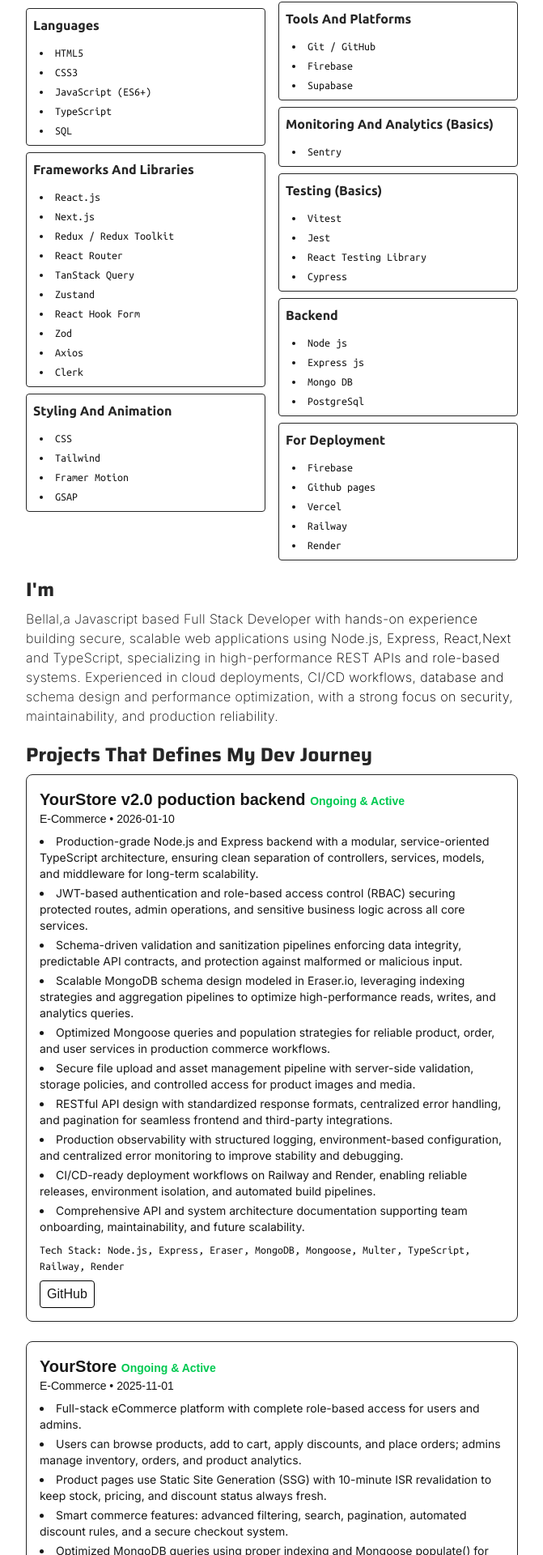
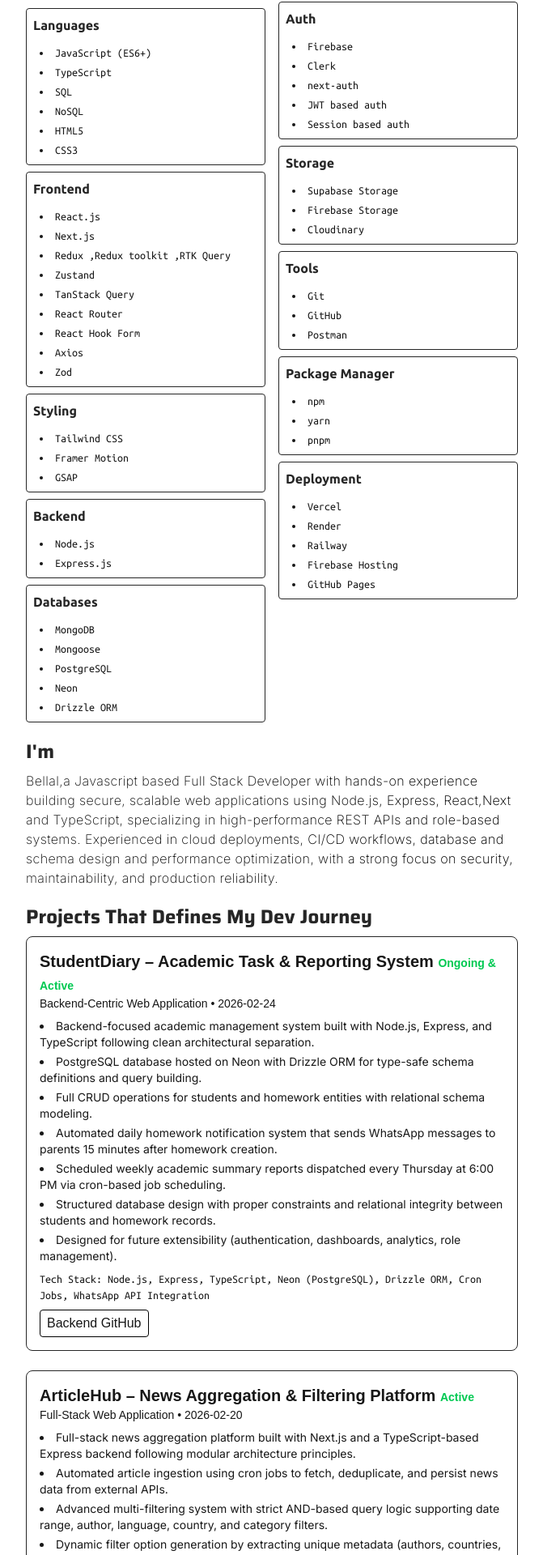
Before and after one commit to ak0384221/bellal-portfolio, a Next.js app: page / in a window 1280 px wide. Shown: the part 194-2114 px from the top of the page at 81% size, without its empty margins (304-975 px from the left). Built offline with nearby package versions, Linux system fonts and the light colour scheme.

Commit message:
updated data

```diff
--- a/app/data.js
+++ b/app/data.js
@@ -1,37 +1,120 @@
 const frontendTech = {
-  languages: ["HTML5", "CSS3", "JavaScript (ES6+)", "TypeScript", "SQL"],
+  languages: [
+    "JavaScript (ES6+)",
+    "TypeScript",
+    "SQL",
+    "NoSQL",
+    "HTML5",
+    "CSS3",
+  ],
 
-  ["frameworks And Libraries"]: [
+  frontend: [
     "React.js",
     "Next.js",
-    "Redux / Redux Toolkit",
+    "Redux ,Redux toolkit ,RTK Query",
+    "Zustand",
+    "TanStack Query",
     "React Router",
-    "TanStack Query",
-    "Zustand",
     "React Hook Form",
+    "Axios",
     "Zod",
-    "Axios",
-    "Clerk",
   ],
 
-  ["styling And Animation"]: ["CSS", "Tailwind", "Framer Motion", "GSAP"],
+  styling: ["Tailwind CSS", "Framer Motion", "GSAP"],
 
-  ["tools And Platforms"]: ["Git / GitHub", "Firebase", "Supabase"],
+  backend: ["Node.js", "Express.js"],
 
-  ["monitoring And Analytics (basics)"]: ["Sentry"],
+  databases: ["MongoDB", "Mongoose", "PostgreSQL", "Neon", "Drizzle ORM"],
 
-  ["testing (basics)"]: ["Vitest", "Jest", "React Testing Library", "Cypress"],
-  ["backend"]: ["Node js", "Express js", "Mongo DB", "PostgreSql"],
-  ["For deployment"]: [
+  auth: [
     "Firebase",
-    "Github pages",
+    "Clerk",
+    "next-auth",
+    "JWT based auth",
+    "Session based auth",
+  ],
+
+  storage: ["Supabase Storage", "Firebase Storage", "Cloudinary"],
+
+  tools: ["Git", "GitHub", "Postman"],
+  " Package Manager": ["npm", "yarn", "pnpm"],
+
+  deployment: [
     "Vercel",
+    "Render",
     "Railway",
-    "Render",
+    "Firebase Hosting",
+    "GitHub Pages",
   ],
 };
 
 const projects = [
+  {
+    name: "StudentDiary – Academic Task & Reporting System",
+    type: "Backend-Centric Web Application",
+    tech: [
+      "Node.js",
+      "Express",
+      "TypeScript",
+      "Neon (PostgreSQL)",
+      "Drizzle ORM",
+      "Cron Jobs",
+      "WhatsApp API Integration",
+    ],
+    date: "2026-02-24",
+    summary: [
+      "Backend-focused academic management system built with Node.js, Express, and TypeScript following clean architectural separation.",
+      "PostgreSQL database hosted on Neon with Drizzle ORM for type-safe schema definitions and query building.",
+      "Full CRUD operations for students and homework entities with relational schema modeling.",
+      "Automated daily homework notification system that sends WhatsApp messages to parents 15 minutes after homework creation.",
+      "Scheduled weekly academic summary reports dispatched every Thursday at 6:00 PM via cron-based job scheduling.",
+      "Structured database design with proper constraints and relational integrity between students and homework records.",
+      "Designed for future extensibility (authentication, dashboards, analytics, role management).",
+    ],
+    link: [
+      {
+        name: "Backend GitHub",
+        url: "https://github.com/ak0384221/studentDiary_backend",
+      },
+    ],
+    status: "ongoing & active",
+  },
+  {
+    name: "ArticleHub – News Aggregation & Filtering Platform",
+    type: "Full-Stack Web Application",
+    tech: [
+      "Next.js",
+      "React",
+      "TypeScript",
+      "Node.js",
+      "Express",
+      "MongoDB",
+      "Mongoose",
+      "Tailwind CSS",
+      "Cron Jobs",
+    ],
+    date: "2026-02-20",
+    summary: [
+      "Full-stack news aggregation platform built with Next.js and a TypeScript-based Express backend following modular architecture principles.",
+      "Automated article ingestion using cron jobs to fetch, deduplicate, and persist news data from external APIs.",
+      "Advanced multi-filtering system with strict AND-based query logic supporting date range, author, language, country, and category filters.",
+      "Dynamic filter option generation by extracting unique metadata (authors, countries, categories) directly from stored articles.",
+      "Optimized MongoDB schema design with indexing strategies for high-performance read-heavy feed queries.",
+      "RESTful API design with centralized error handling and standardized response structure for predictable frontend integration.",
+      "Pagination-enabled feed endpoints for scalable content browsing.",
+    ],
+    link: [
+      {
+        name: "Frontend GitHub",
+        url: "https://github.com/ak0384221/ArticleHub-Frontend",
+      },
+      {
+        name: "Backend GitHub",
+        url: "https://github.com/ak0384221/ArticleHub-Backend",
+      },
+    ],
+    status: "active",
+  },
   {
     name: "YourStore v2.0 poduction backend",
     type: "E-Commerce",
```
